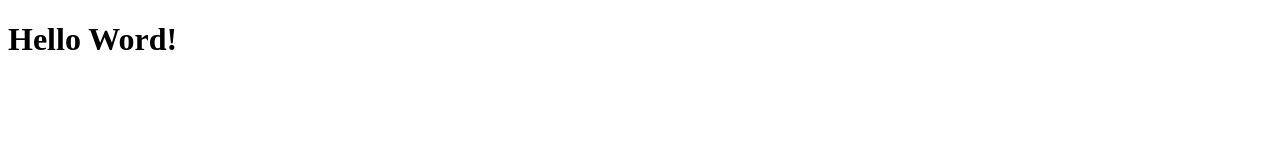
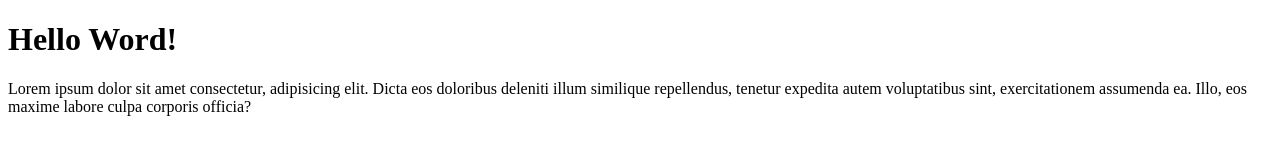
Before and after one commit to Armandok77/wpu-git-test, a plain HTML site: page index.html in a window 1280 px wide. Drawn offline with Linux system fonts and the light colour scheme.

Commit message:
menambahkan paragraf

```diff
--- a/index.html
+++ b/index.html
@@ -8,5 +8,8 @@
   </head>
   <body>
     <h1>Hello Word!</h1>
+    <p>
+      Lorem ipsum dolor sit amet consectetur, adipisicing elit. Dicta eos doloribus deleniti illum similique repellendus, tenetur expedita autem voluptatibus sint, exercitationem assumenda ea. Illo, eos maxime labore culpa corporis officia?
+    </p>
   </body>
 </html>
```
